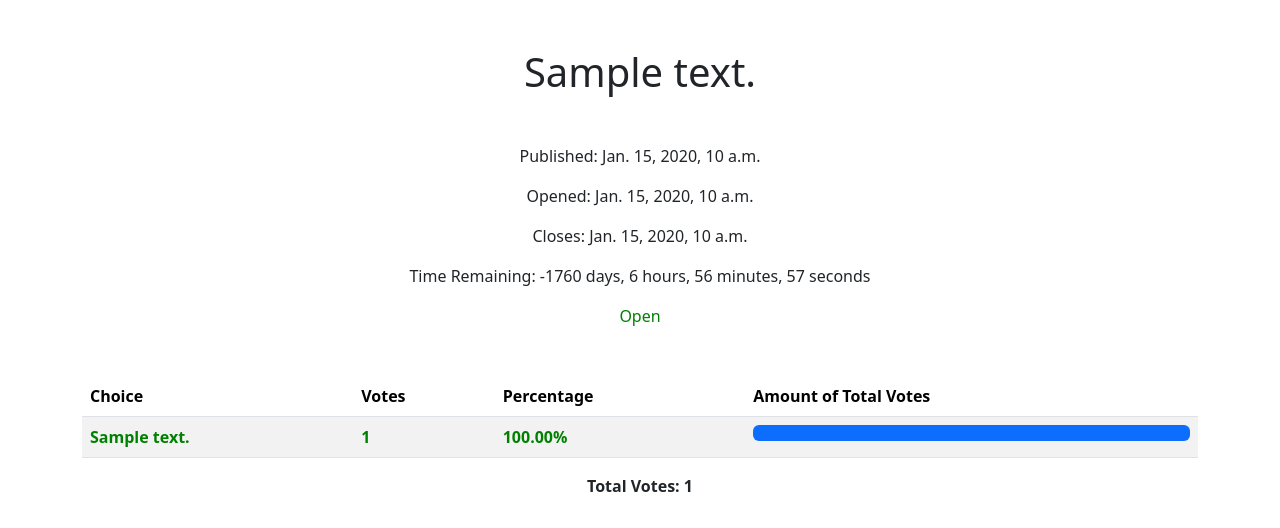
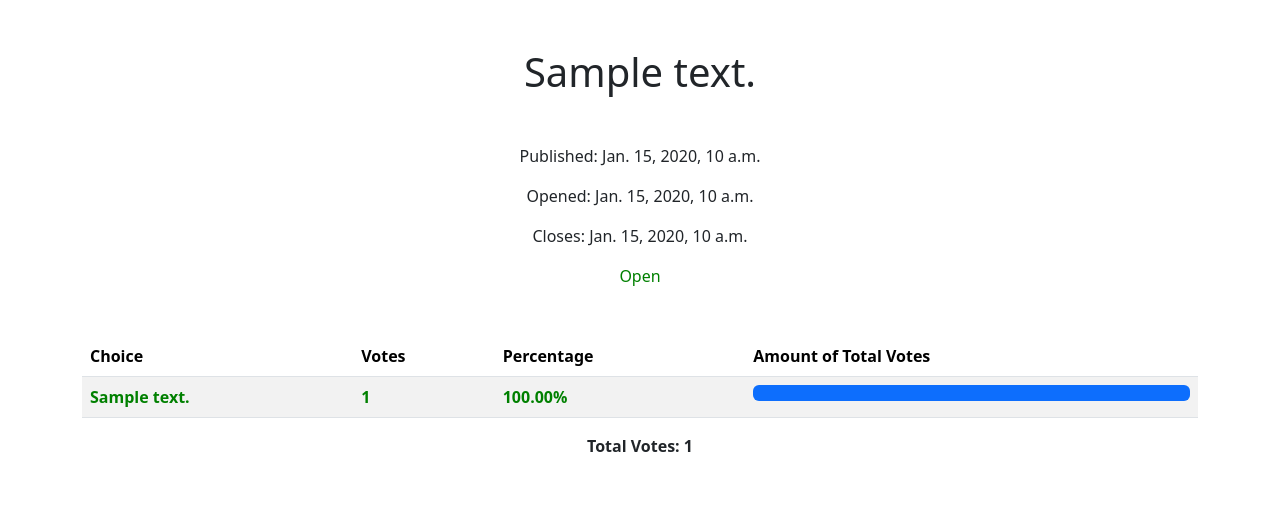
Before and after one commit to LiamSpatola/DigiVote, a Django app: page /details/1 in a window 1280 px wide. Shown: the part 56-584 px from the top of the page. Run offline with Django 5.2, Linux system fonts and the light colour scheme; a user stored in the database is signed in; tables that the repository leaves empty hold one stand-in row (values such as "Sample post").

Commit message:
Removed countdown timers due to persistant errors

```diff
--- a/digivote/vote/templates/details.html
+++ b/digivote/vote/templates/details.html
@@ -8,7 +8,6 @@
     <p class="text-center">Published: {{ poll.publish_date }}</p>
     <p class="text-center">{% if poll.poll_open %}Opened:{% else %}Opens:{% endif %} {{ poll.open_date }}</p>
     <p class="text-center">{% if poll.poll_open %}Closes:{% else %}Closed:{% endif %} {{ poll.close_date }}</p>
-    {% if poll.poll_open %}<p class="text-center">Time Remaining: {{ time_remaining }}</p>{% else %}<p class="text-center">Time Until Poll Opens: {{ time_until_open }}</p>{% endif %}
     <p class="text-center">{% if poll.poll_open %}<span style="color: green;">Open</span>{% else %}<span style="color: red;">Closed</span>{% endif %}</p>
     <div class="container mt-5">
         <table class="table table-striped">
--- a/digivote/vote/templates/election_details.html
+++ b/digivote/vote/templates/election_details.html
@@ -8,7 +8,6 @@
     <p class="text-center">Published: {{ election.publish_date }}</p>
     <p class="text-center">{% if election.election_open %}Opened:{% else %}Opens:{% endif %} {{ election.open_date }}</p>
     <p class="text-center">{% if election.election_open %}Closes:{% else %}Closed:{% endif %} {{ election.close_date }}</p>
-    {% if election.election_open %}<p class="text-center">Time Remaining: {{ time_remaining }}</p>{% else %}<p class="text-center">Time Until Election Opens: {{ time_until_open }}</p>{% endif %}
     <p class="text-center">{% if election.election_open %}<span style="color: green;">Open</span>{% else %}<span style="color: red;">Closed</span>{% endif %}</p>
     <div class="container mt-5">
         <table class="table table-striped">
--- a/digivote/vote/views.py
+++ b/digivote/vote/views.py
@@ -108,32 +108,11 @@ def details(request, poll_id):
             {"choice": choice, "percentage": vote_percentage}
         )
 
-    now = timezone.now()
-    time_remaining = poll.close_date - now
-    days, seconds = time_remaining.days, time_remaining.seconds
-    hours = seconds // 3600
-    minutes = (seconds % 3600) // 60
-    seconds = seconds % 60
-    time_remaining_str = (
-        f"{days} days, {hours} hours, {minutes} minutes, {seconds} seconds"
-    )
-
-    time_until_open = now - poll.open_date
-    days, seconds = time_until_open.days, time_until_open.seconds
-    hours = seconds // 3600
-    minutes = (seconds % 3600) // 60
-    seconds = seconds % 60
-    time_until_open_str = (
-        f"{days} days, {hours} hours, {minutes} minutes, {seconds} seconds"
-    )
-
     context = {
         "poll": poll,
         "choices": choices_with_percentage,
         "winners": winners,
         "total_votes": total_votes,
-        "time_remaining": time_remaining_str,
-        "time_until_open": time_until_open_str,
     }
     return render(request, "details.html", context)
 
@@ -297,25 +276,6 @@ def election_details(request, election_id):
     candidates = Candidate.objects.filter(election=election)
     total_votes = len(Ballot.objects.filter(election=election))
 
-    now = timezone.now()
-    time_remaining = election.close_date - now
-    days, seconds = time_remaining.days, time_remaining.seconds
-    hours = seconds // 3600
-    minutes = (seconds % 3600) // 60
-    seconds = seconds % 60
-    time_remaining_str = (
-        f"{days} days, {hours} hours, {minutes} minutes, {seconds} seconds"
-    )
-
-    time_until_open = now - election.open_date
-    days, seconds = time_until_open.days, time_until_open.seconds
-    hours = seconds // 3600
-    minutes = (seconds % 3600) // 60
-    seconds = seconds % 60
-    time_until_open_str = (
-        f"{days} days, {hours} hours, {minutes} minutes, {seconds} seconds"
-    )
-
     ballots = Ballot.objects.filter(election=election)
     pyrank_candidates = [
         PyRankCandidate(candidate.full_name) for candidate in candidates
@@ -335,8 +295,6 @@ def election_details(request, election_id):
         "election": election,
         "candidates": candidates,
         "total_votes": total_votes,
-        "time_remaining": time_remaining_str,
-        "time_until_open": time_until_open_str,
         "result": election_result,
     }
     return render(request, "election_details.html", context)
```
